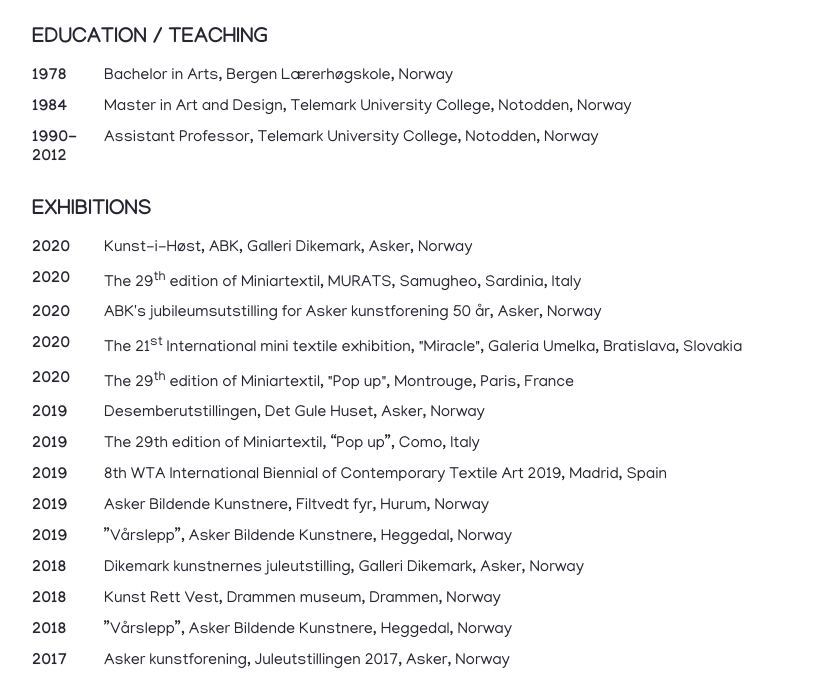
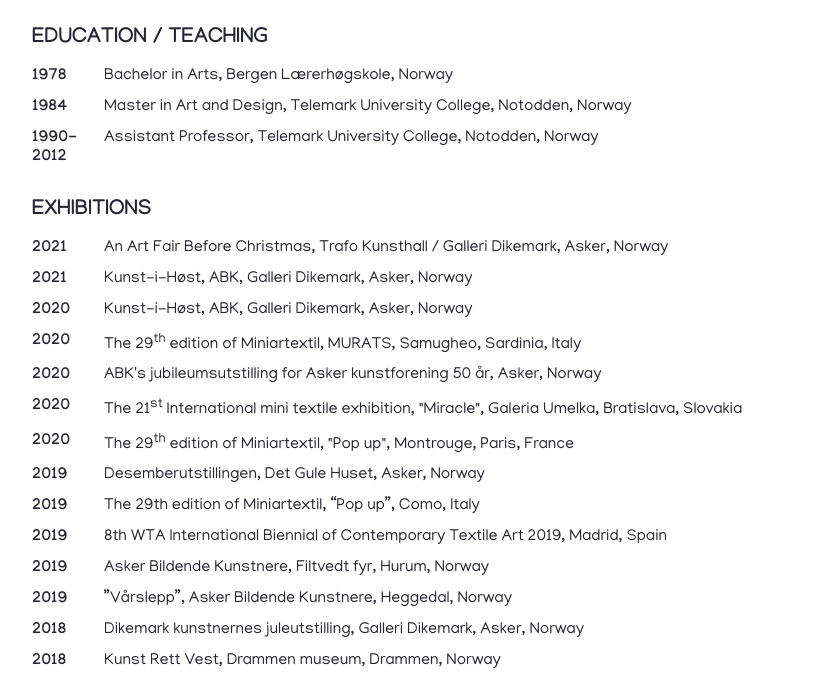
Before and after one commit to mortnod/mievn.art, a plain HTML site: page cv.html in a window 1280 px wide. Shown: the part 121-800 px from the top of the page, without its empty margins (220-1058 px from the left). Drawn offline with Linux system fonts and the light colour scheme.

Commit message:
Update CV

```diff
--- a/cv.html
+++ b/cv.html
@@ -74,6 +74,22 @@
       </div>
 
       <h3>EXHIBITIONS</h3>
+      <div class="line">
+        <div class="time">
+          2021
+        </div>
+        <div class="description">
+          An Art Fair Before Christmas, Trafo Kunsthall / Galleri Dikemark, Asker, Norway
+        </div>
+      </div>
+      <div class="line">
+        <div class="time">
+          2021
+        </div>
+        <div class="description">
+          Kunst-i-Høst, ABK, Galleri Dikemark, Asker, Norway
+        </div>
+      </div>
       <div class="line">
         <div class="time">
           2020
```
